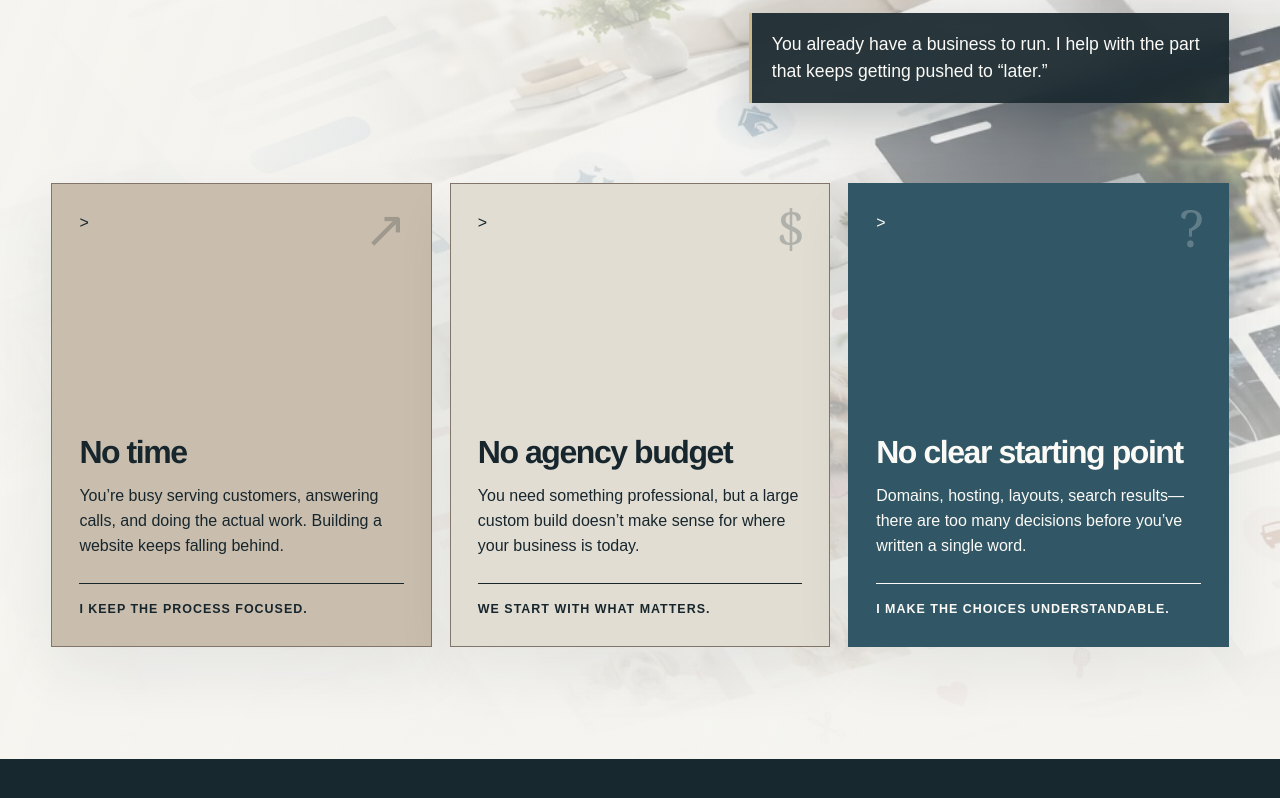
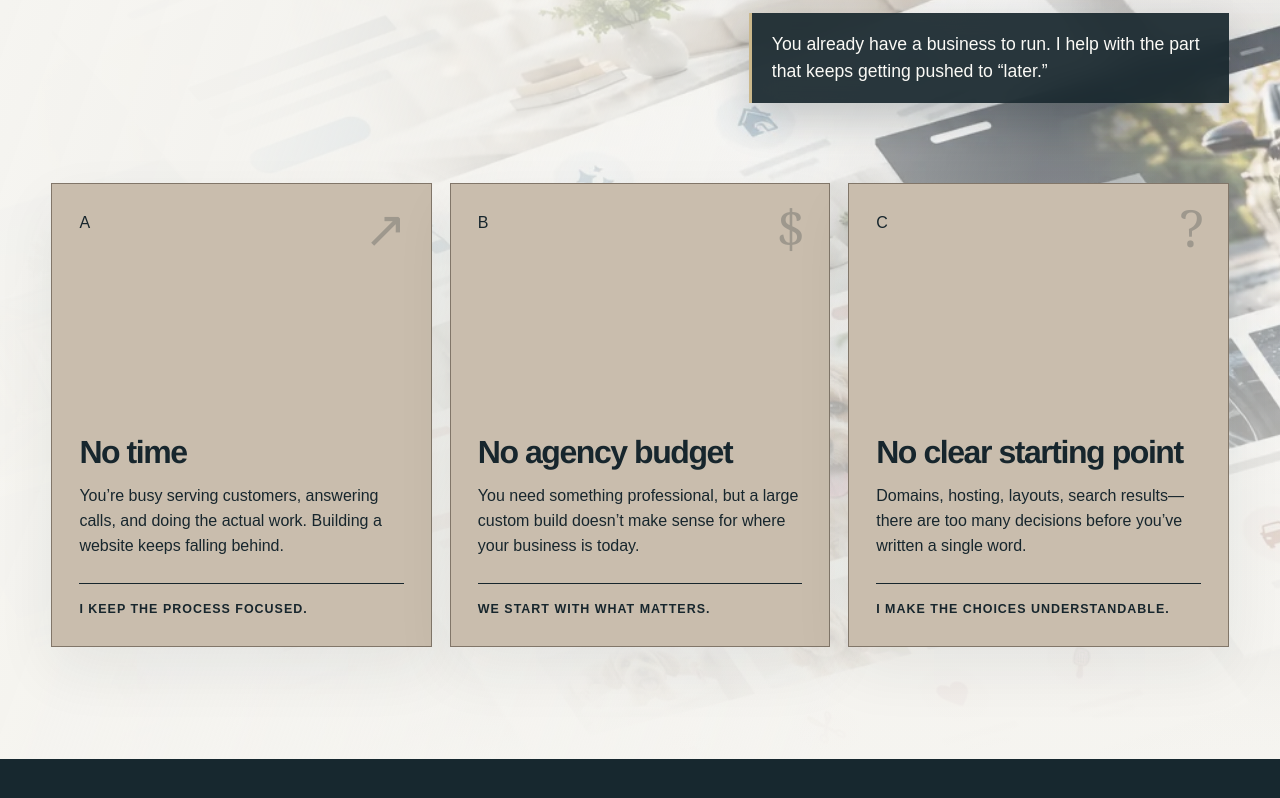
Before and after one commit to Alvintol/websites-by-alvin, a website: page site/index.html in a window 1280 px wide. Shown: the part 1998-2796 px from the top of the page. Drawn offline with Linux system fonts and the light colour scheme.

Commit message:
update problem grid cards

```diff
--- a/site/index.html
+++ b/site/index.html
@@ -101,9 +101,8 @@
               class="hero-title"
               aria-label="Simple web design that won’t break the bank."
             >
-              <span class="line"><span>SIMPLE WEB</span></span
-              ><span class="line line-outline"
-                ><span>DESIGN THAT WON’T</span></span
+              <span class="line"><span>SIMPLE WEBITES</span></span
+              ><span class="line line-outline"><span>THAT WON’T</span></span
               ><span class="line line-indent"
                 ><span>BREAK THE BANK.</span></span
               >
@@ -152,7 +151,10 @@
           </div>
           <div class="problem-grid">
             <article class="problem-card tilt reveal" data-tilt>
-              ><span class="scribble" aria-hidden="true">↗</span>
+              <div class="card-header">
+                <span class="card-number">A</span>
+                <span class="scribble" aria-hidden="true">↗</span>
+              </div>
               <h3>No time</h3>
               <p>
                 You’re busy serving customers, answering calls, and doing the
@@ -160,11 +162,12 @@
               </p>
               <div class="card-answer">I keep the process focused.</div>
             </article>
-            <article
-              class="problem-card problem-card-yellow tilt reveal"
-              data-tilt
-            >
-              ><span class="scribble" aria-hidden="true">$</span>
+
+            <article class="problem-card tilt reveal" data-tilt>
+              <div class="card-header">
+                <span class="card-number">B</span>
+                <span class="scribble" aria-hidden="true">$</span>
+              </div>
               <h3>No agency budget</h3>
               <p>
                 You need something professional, but a large custom build
@@ -172,11 +175,12 @@
               </p>
               <div class="card-answer">We start with what matters.</div>
             </article>
-            <article
-              class="problem-card problem-card-blue tilt reveal"
-              data-tilt
-            >
-              ><span class="scribble" aria-hidden="true">?</span>
+
+            <article class="problem-card tilt reveal" data-tilt>
+              <div class="card-header">
+                <span class="card-number">C</span>
+                <span class="scribble" aria-hidden="true">?</span>
+              </div>
               <h3>No clear starting point</h3>
               <p>
                 Domains, hosting, layouts, search results—there are too many
```
